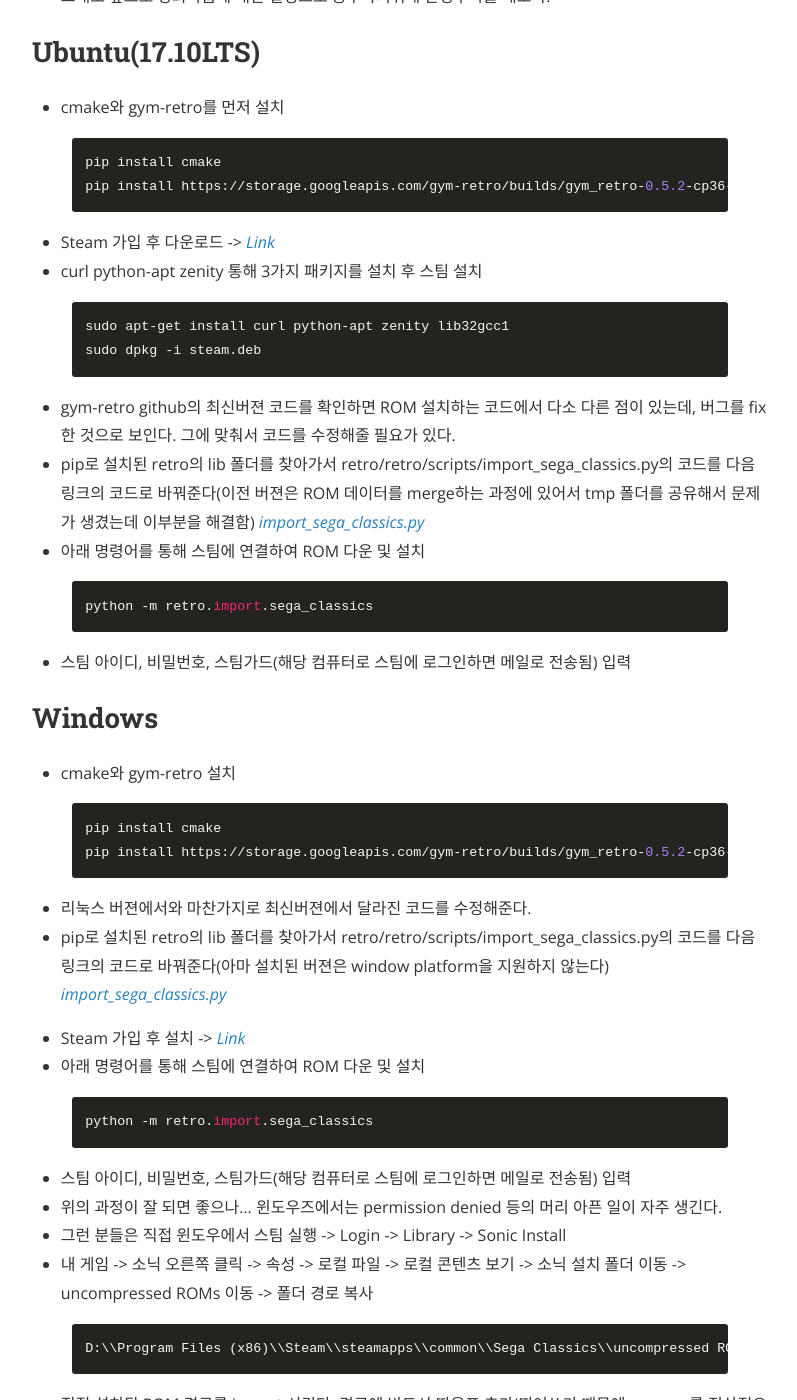
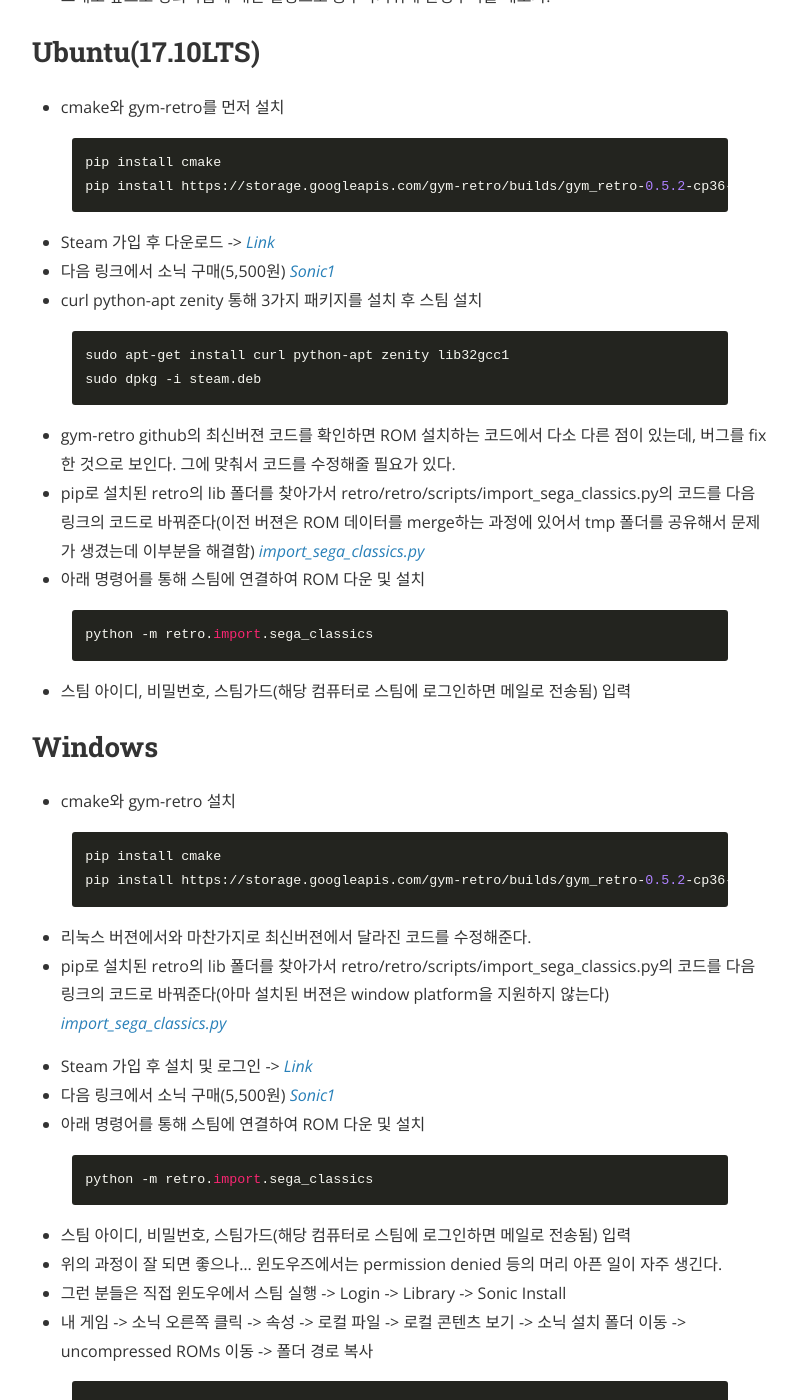
Before and after one commit to Yangyangii/Yangyangii.github.io, a Jekyll site: the page built from _posts/2018-05-30-SonicEnvironment.markdown, in a window 1280 px wide and 1400 px high, scrolled down 886 px. Shown: the whole window, without its empty margins (240-1037 px from the left). Built offline with Jekyll 4.4.1, drawn with Linux system fonts in a browser that asks for light colours; nearby versions of some CDN libraries; comment, search, counter and statistics services are not loaded.

Commit message:
Added some contents

```diff
--- a/_posts/2018-05-30-SonicEnvironment.markdown
+++ b/_posts/2018-05-30-SonicEnvironment.markdown
@@ -25,6 +25,7 @@
 pip install https://storage.googleapis.com/gym-retro/builds/gym_retro-0.5.2-cp36-cp36m-linux_x86_64.whl
 {% endhighlight %}
 +	Steam 가입 후 다운로드 -> <em>[Link](https://store.steampowered.com/about/)</em>
++	다음 링크에서 소닉 구매(5,500원) <em>[Sonic1](https://store.steampowered.com/app/71113/Sonic_The_Hedgehog/)</em>
 +	curl python-apt zenity 통해 3가지 패키지를 설치 후 스팀 설치
 {% highlight python %}
 sudo apt-get install curl python-apt zenity lib32gcc1
@@ -50,7 +51,8 @@
 +	리눅스 버젼에서와 마찬가지로 최신버젼에서 달라진 코드를 수정해준다.
 +	pip로 설치된 retro의 lib 폴더를 찾아가서 retro/retro/scripts/import_sega_classics.py의 코드를 다음 링크의 코드로 바꿔준다(아마 설치된 버젼은 window platform을 지원하지 않는다) <em>[import_sega_classics.py](https://github.com/openai/retro/blob/master/retro/scripts/import_sega_classics.py)</em>
 
-+	Steam 가입 후 설치 -> <em>[Link](https://store.steampowered.com/about/)</em>
++	Steam 가입 후 설치 및 로그인 -> <em>[Link](https://store.steampowered.com/about/)</em>
++	다음 링크에서 소닉 구매(5,500원) <em>[Sonic1](https://store.steampowered.com/app/71113/Sonic_The_Hedgehog/)</em>
 +	아래 명령어를 통해 스팀에 연결하여 ROM 다운 및 설치
 {% highlight python %}
 python -m retro.import.sega_classics
```
